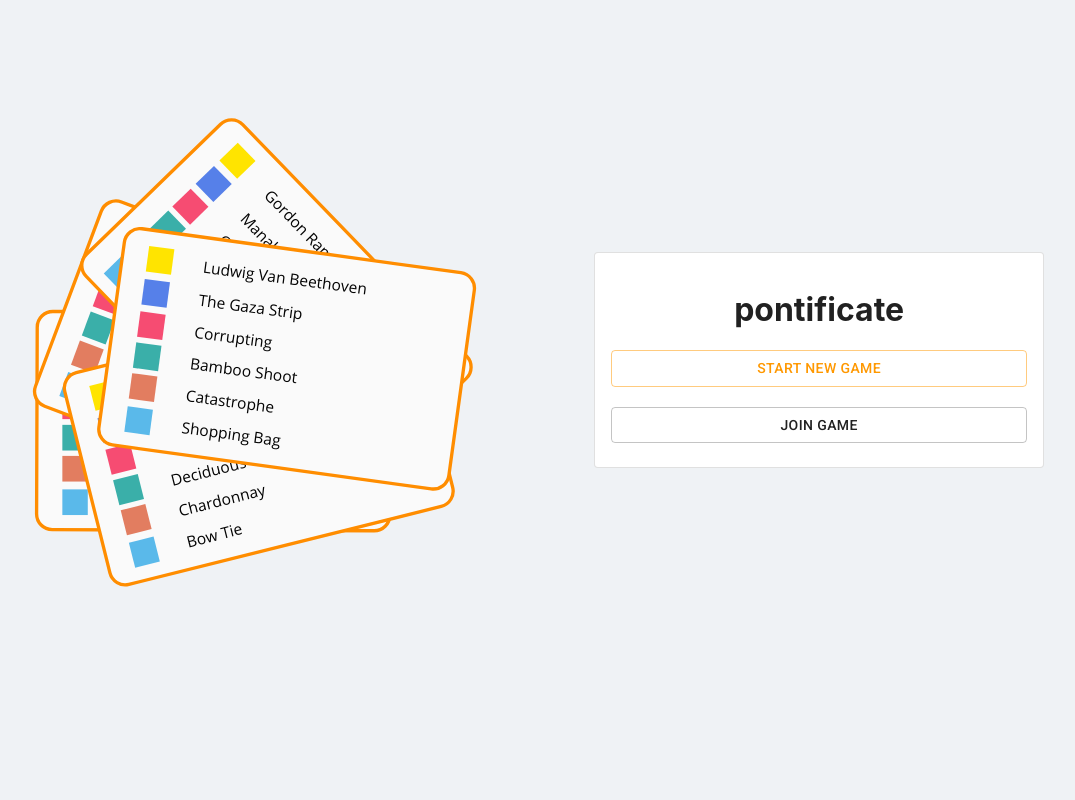
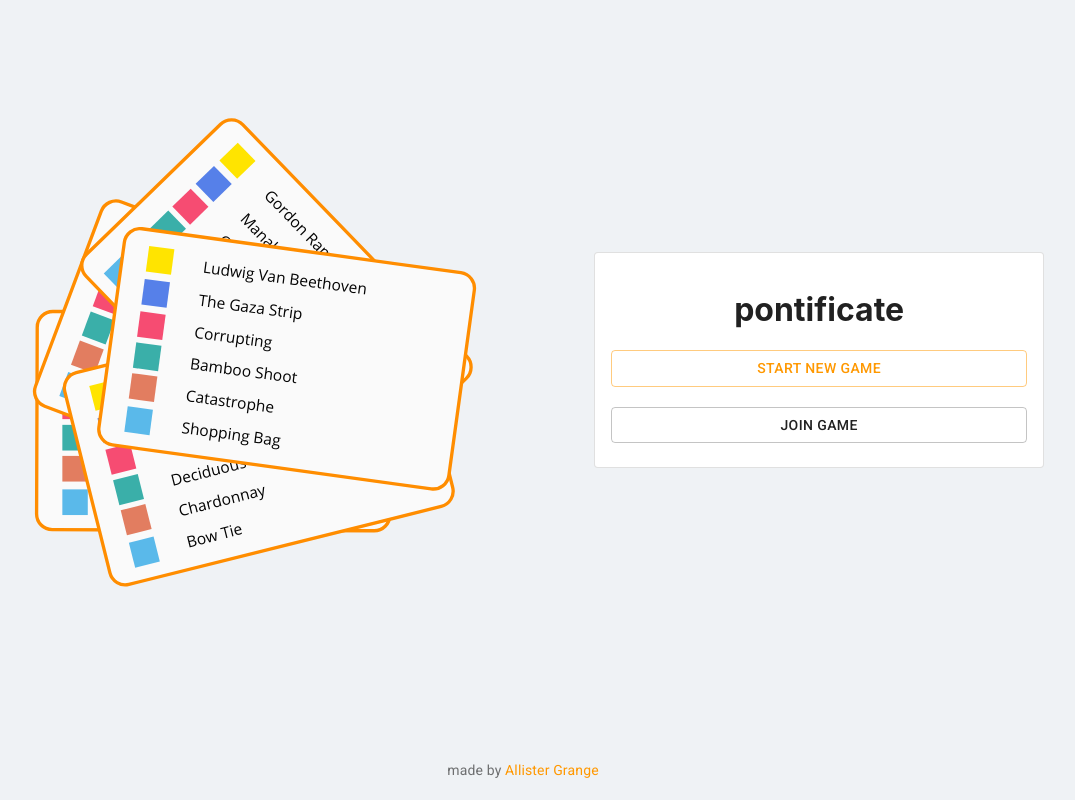
Before and after one commit to allister-grange/pontificate-client, a React (Create React App) app: page / in a window 1280 px wide. Shown: the whole page, without its empty margins (117-1192 px from the left). Built offline with nearby package versions, Linux system fonts and the light colour scheme.

Commit message:
Adding footer to pages

```diff
--- a/src/components/DisplayCard.tsx
+++ b/src/components/DisplayCard.tsx
@@ -95,7 +95,7 @@
     skipped.current = true;
   };
 
-  // const nextCard = () => {
+  // const nextCardHolder = () => {
   //   // add points to player
   //   addPointToPlayer(correctCount + 1, userName);
   //   setCorrectCount(correctCount + 1);
--- /dev/null
+++ b/src/components/Footer.tsx
@@ -0,0 +1,22 @@
+import React from "react";
+import Typography from "@material-ui/core/Typography";
+import Link from "@material-ui/core/Link";
+
+export default function Footer(): JSX.Element {
+  return (
+    <Typography
+      className="footer"
+      variant="body2"
+      color="textSecondary"
+      align="center"
+    >
+      made by&nbsp;
+      <Link
+        color="primary"
+        href="https://github.com/allister-grange/pontificate-client"
+      >
+        Allister Grange
+      </Link>
+    </Typography>
+  );
+}
--- a/src/pages/HomePage.tsx
+++ b/src/pages/HomePage.tsx
@@ -8,6 +8,7 @@
 import JoinGameSelection from "../components/JoinGameSelection";
 import useCheckCurrentGames from "../hooks/useCheckCurrentGames";
 import StartNewGameSelection from "../components/StartNewGameSelection";
+import Footer from "../components/Footer";
 
 function HomePage(): JSX.Element {
   const history = useHistory();
@@ -149,6 +150,7 @@
           </div>
         )}
       </div>
+      <Footer />
     </div>
   );
 }
--- a/src/pages/game/BoardPage.tsx
+++ b/src/pages/game/BoardPage.tsx
@@ -13,6 +13,7 @@
 import { Player } from "../../types";
 import "../../styles/BoardPage.css";
 import useWindowDimensions from "../../components/WindowDimensions";
+import Footer from "../../components/Footer";
 
 const BoardPage = ({ match, location }: any): JSX.Element => {
   const { gameId } = match.params; // Gets roomId from URL
@@ -105,6 +106,8 @@
           )}
         </div>
       </Card>
+
+      <Footer />
     </div>
   );
 };
--- a/src/pages/lobby/HostLobbyPage.tsx
+++ b/src/pages/lobby/HostLobbyPage.tsx
@@ -3,6 +3,7 @@
 import useHostLobby from "../../hooks/useHostLobby";
 import "../../styles/HostLobbyPage.css";
 import { Player } from "../../types";
+import Footer from "../../components/Footer";
 
 const HostLobbyPage = ({ match, location }: any): JSX.Element => {
   const { gameId } = match.params; // Gets roomId from URL
@@ -75,6 +76,8 @@
           </Button>
         ) : null}
       </div>
+
+      <Footer />
     </div>
   );
 };
--- a/src/pages/lobby/PlayerLobbyPage.tsx
+++ b/src/pages/lobby/PlayerLobbyPage.tsx
@@ -11,6 +11,7 @@
 
 import "../../styles/PlayerLobbyPage.css";
 import { Player } from "../../types";
+import Footer from "../../components/Footer";
 
 const PlayerLobbyPage = ({ match, location }: any): JSX.Element => {
   const { gameId } = match.params; // Gets gameId from URL
@@ -91,6 +92,8 @@
           </>
         )}
       </div>
+
+      <Footer />
     </div>
   );
 };
--- a/src/styles/HomePage.css
+++ b/src/styles/HomePage.css
@@ -44,6 +44,14 @@
 
 .start-new-game-form {
   width: 80%;
+}
+
+.footer {
+    position: absolute;
+    left: 0;
+    bottom: 0;
+    right: 0;
+    padding-bottom: 20px;
 }
 
 .RoomDetailsButtons {
```
